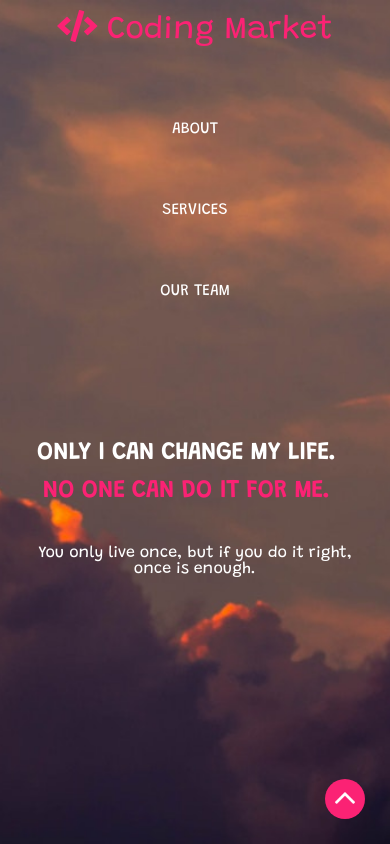
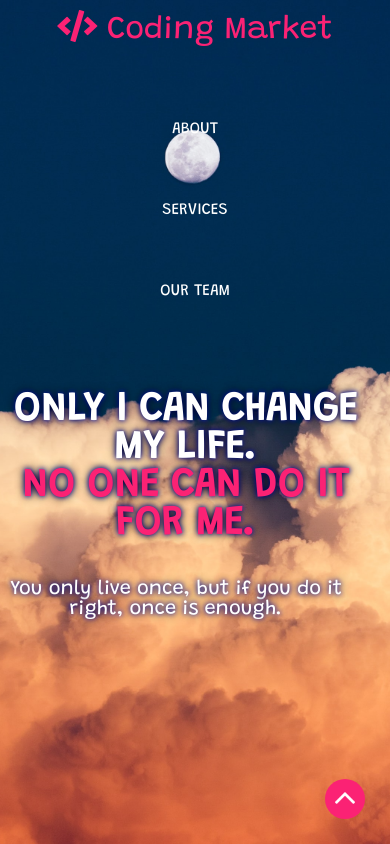
Before and after one commit to Jimgeo98/Vue.js-landing-page, a Vue app: page / in a window 390 px wide. Shown: the top 844 px of the page. Built offline with nearby package versions, Linux system fonts and the light colour scheme.

Commit message:
change background image

```diff
--- a/src/components/Banner.vue
+++ b/src/components/Banner.vue
@@ -39,6 +39,13 @@ export default {
 	text-transform: uppercase;
 	line-height: 38px;
 	margin-bottom: 35px;
+	font-size: 40px;
+	text-shadow: 0 0 10px #000, 0 0 5px#001aff;
+}
+
+.banner_content p{
+	font-size: 20px;
+	text-shadow: 0 0 10px #000, 0 0 5px #001aff;
 }
 
 
@@ -55,7 +62,7 @@ export default {
 
 	.banner_image .banner_content h1{
 		margin-top: 23px;
-		width: 97%;
+		width: 92%;
 	}
 
 
--- a/src/components/Header.vue
+++ b/src/components/Header.vue
@@ -55,7 +55,7 @@ export default {
 }
 
 .navbar_items ul li{
-	margin: 0 10px;
+	margin: 0 30px;
 }
 
 .navbar_items ul li a{
```
Also changed, not shown: src/assets/p3.jpg.
